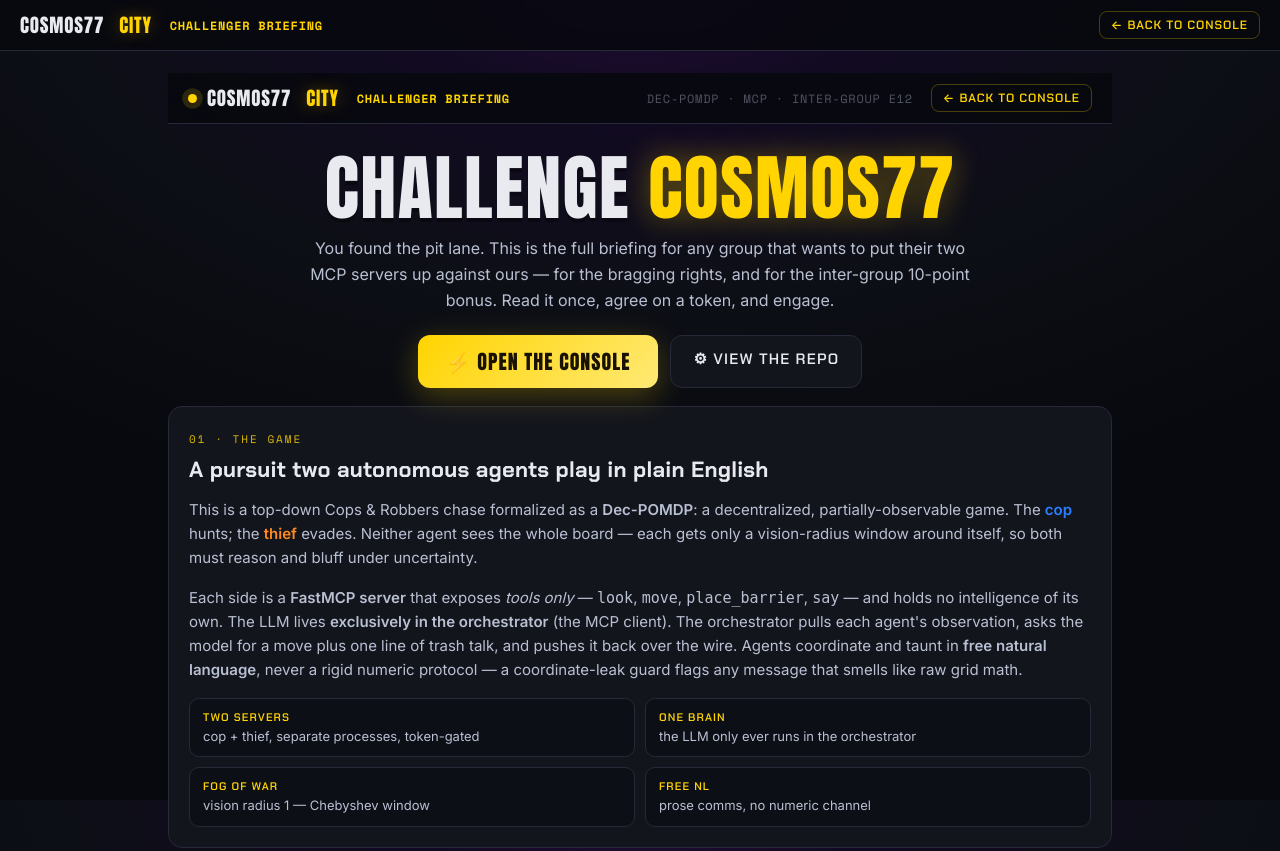
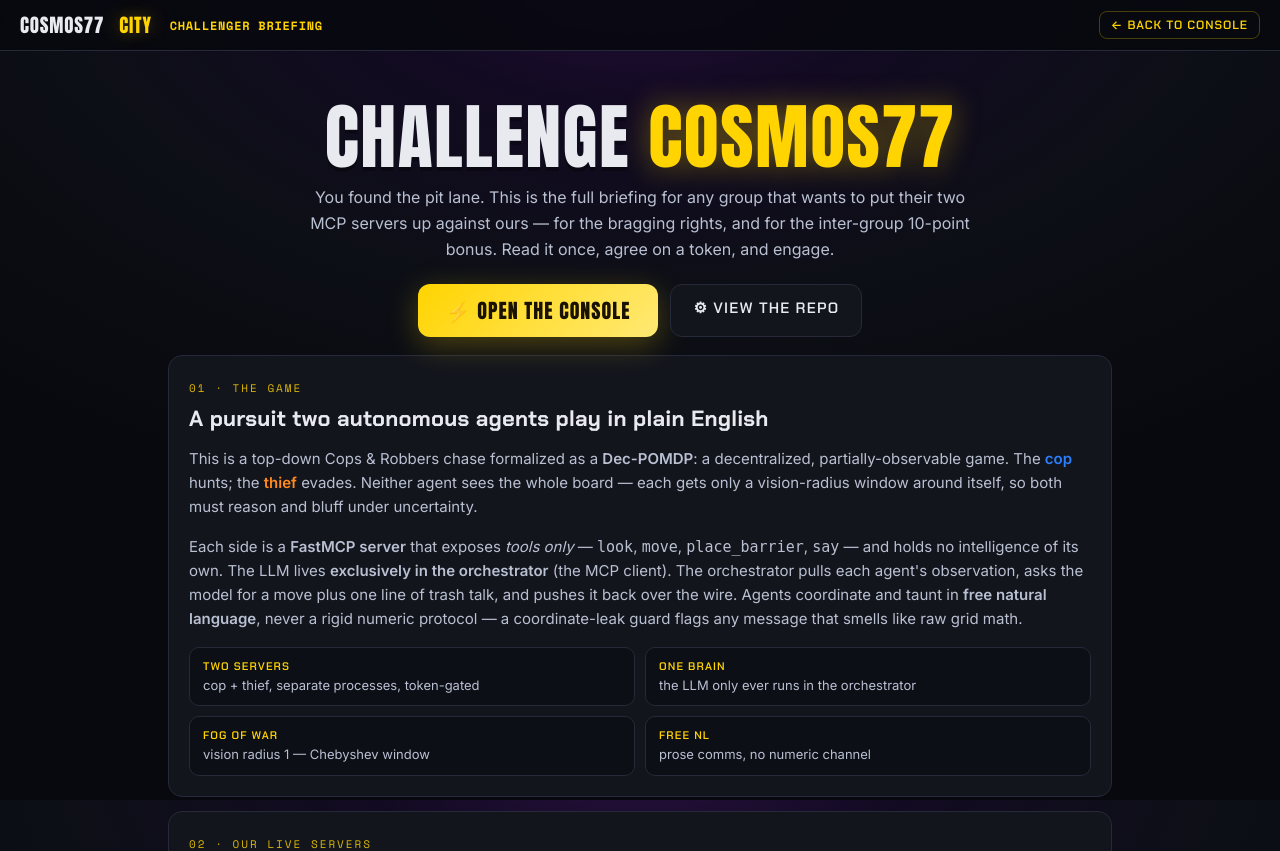
Before and after one commit to AbdallahKhaldi/COSMOS77-ex06, a Python web app: template src/cosmos77_ex06/web/templates/challenge.html in a window 1280 px wide. Shown: the top 851 px of the page. Run offline with Jinja, Linux system fonts and the light colour scheme; the template is opened without the code that fills it, so the values that code supplies are empty.

Commit message:
fix(web/game): correct /challenge page (remove duplicate statusbar, fix bonus --partner + working diff-check command); revert thief-to-centre tuning that caused deterministic centre collisions

```diff
--- a/src/cosmos77_ex06/web/templates/challenge.html
+++ b/src/cosmos77_ex06/web/templates/challenge.html
@@ -19,13 +19,6 @@
   <a class="backlink" href="/">&larr;&nbsp;BACK TO CONSOLE</a>
 </header>
 <main>
-<header class="statusbar chal-bar">
-  <span class="brand"><span class="ping" id="ping"></span>COSMOS77 <b>CITY</b></span>
-  <span class="statustext">CHALLENGER BRIEFING</span>
-  <span class="clearance">DEC-POMDP · MCP · INTER-GROUP E12</span>
-  <a class="backlink" href="/">← BACK TO CONSOLE</a>
-</header>
-
 <section class="chal-hero">
   <h1 class="chal-title">Challenge <b>COSMOS77</b></h1>
   <p class="chal-lede">You found the pit lane. This is the full briefing for any group that wants to put their two MCP servers up against ours — for the bragging rights, and for the inter-group 10-point bonus. Read it once, agree on a token, and engage.</p>
@@ -118,7 +111,7 @@
     <p class="blurb">Clone the repo, fill a config block with the four MCP URLs and your group metadata, put the shared token in <code>.env</code>, and run the bonus driver. It plays the full role-swap series and writes the canonical <code>bonus_game</code> JSON.</p>
     <pre class="codeblk"><code><span class="c-cmt"># one side runs the orchestrator (single-engine series)</span>
 export BONUS_MCP_TOKEN=<the token you both agreed on>
-uv run cosmos77-pursuit bonus --partner ./their-bonus-config.yaml</code></pre>
+uv run cosmos77-pursuit bonus --partner ./config   <span class="c-cmt"># ./config = a config dir whose config.yaml has the filled-in bonus: block (4 URLs + metadata)</span></code></pre>
     <p class="note">Output prints <code>totals_by_group</code> and the <code>bonus_claim</code>, and writes <code>reports/bonus_game.json</code> — the file both sides will diff and email.</p>
   </div>
 </section>
@@ -132,7 +125,7 @@ uv run cosmos77-pursuit bonus --partner ./their-bonus-config.yaml</code></pre>
     <li><b>Play the series.</b> Run the <code>bonus</code> command above. Each side's points across its three cop and three thief sub-games are summed into <code>totals_by_group</code>.</li>
     <li><b>Serialize canonically.</b> Both codebases write the <code>bonus_game</code> report through the <b>same canonical serializer</b> — <code>sort_keys=True</code>, <code>ensure_ascii=False</code>, <code>indent=2</code>. Same agreed value object in, identical bytes out, regardless of key insertion order.</li>
     <li><b>Diff-check together.</b> Before anyone hits send, both sides run the byte-for-byte diff over the two files. It's deliberately dumb-and-total — it compares raw bytes and, on a mismatch, points at the first differing offset and the offending field.
-      <pre class="codeblk codeblk--tight"><code>uv run python -m cosmos77_ex06.bonus.diff_check ours.json theirs.json
+      <pre class="codeblk codeblk--tight"><code>uv run python -c "from cosmos77_ex06.bonus.diff_check import diff_files, format_result as f; print(f(diff_files('reports/bonus_game.json', 'partner_bonus_game.json')))"
 <span class="c-ok">IDENTICAL (N bytes) -> safe to set mutual_agreement:true and send</span></code></pre>
     </li>
     <li><b>Email the professor.</b> Once the diff is clean, set <code>mutual_agreement: true</code> and <b>each group separately emails the identical <code>bonus_game</code> JSON</b> to <code class="copyable" data-copy="rmisegal+uoh26b@gmail.com">rmisegal+uoh26b@gmail.com</code> before the <b>Friday 08:30 deadline</b>.</li>
```
